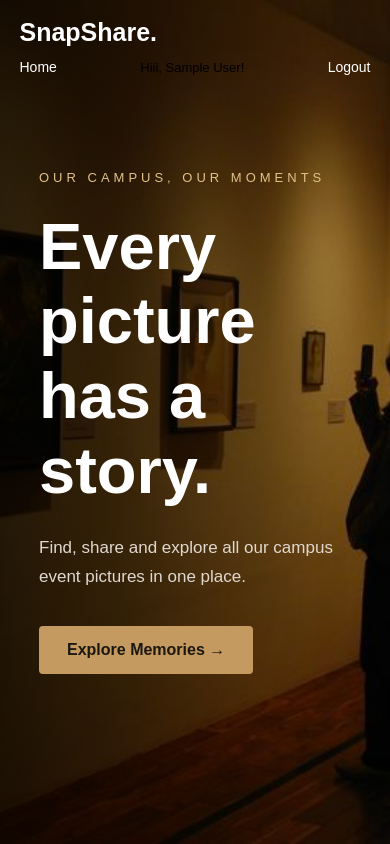
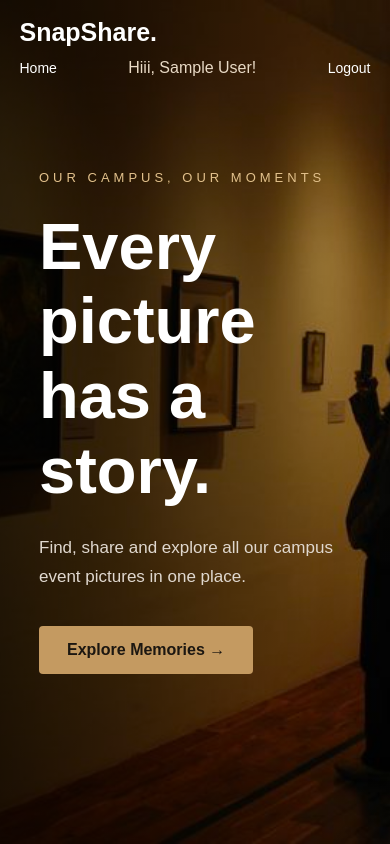
Before and after one commit to codeWith-Ume/snapShare, a Django app: template templates/home/index.html in a window 390 px wide. Run offline with Django 5.2, Linux system fonts and the light colour scheme; a user stored in the database is signed in; tables that the repository leaves empty hold one stand-in row (values such as "Sample post"); the template is opened without the code that fills it: most values are stand-ins (such as "Sample title", 1, 10 or a date in 2020).

Commit message:
change colour of username

```diff
--- a/static/css/style.css
+++ b/static/css/style.css
@@ -125,7 +125,8 @@ body {
     }
 
     .nav-links span {
-        font-size: 13px;
+        color: #e8d9c5;
+        font-weight: 500;
     }
 
 }
```
